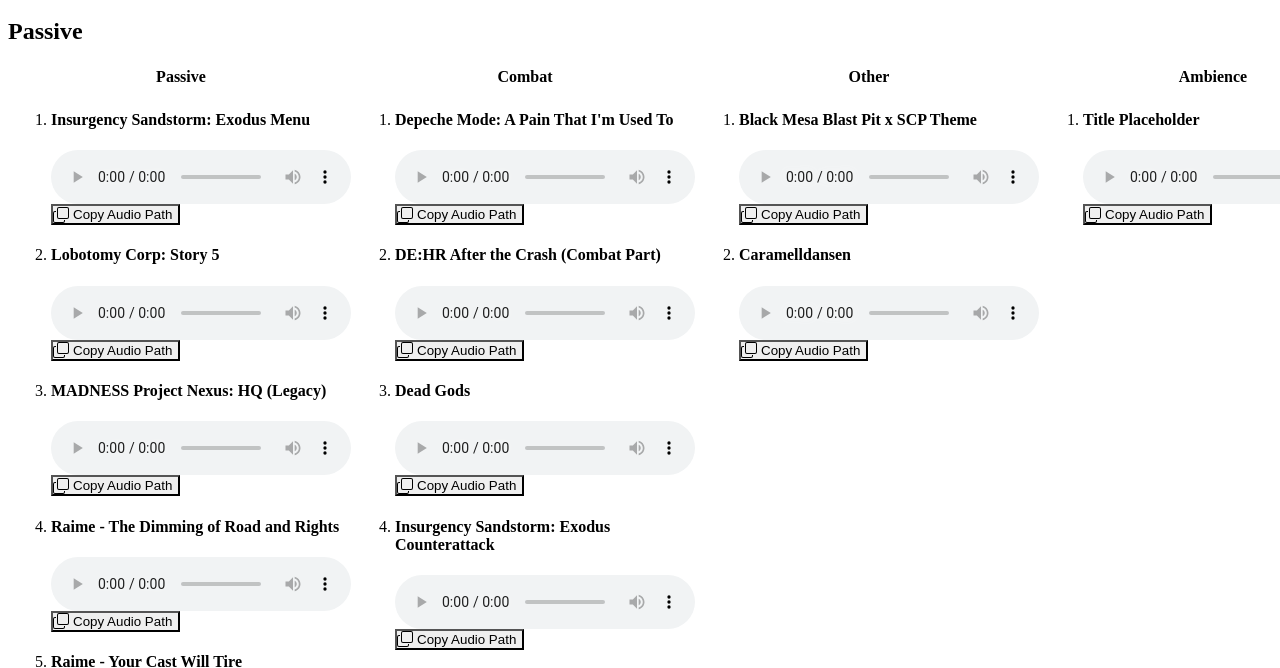
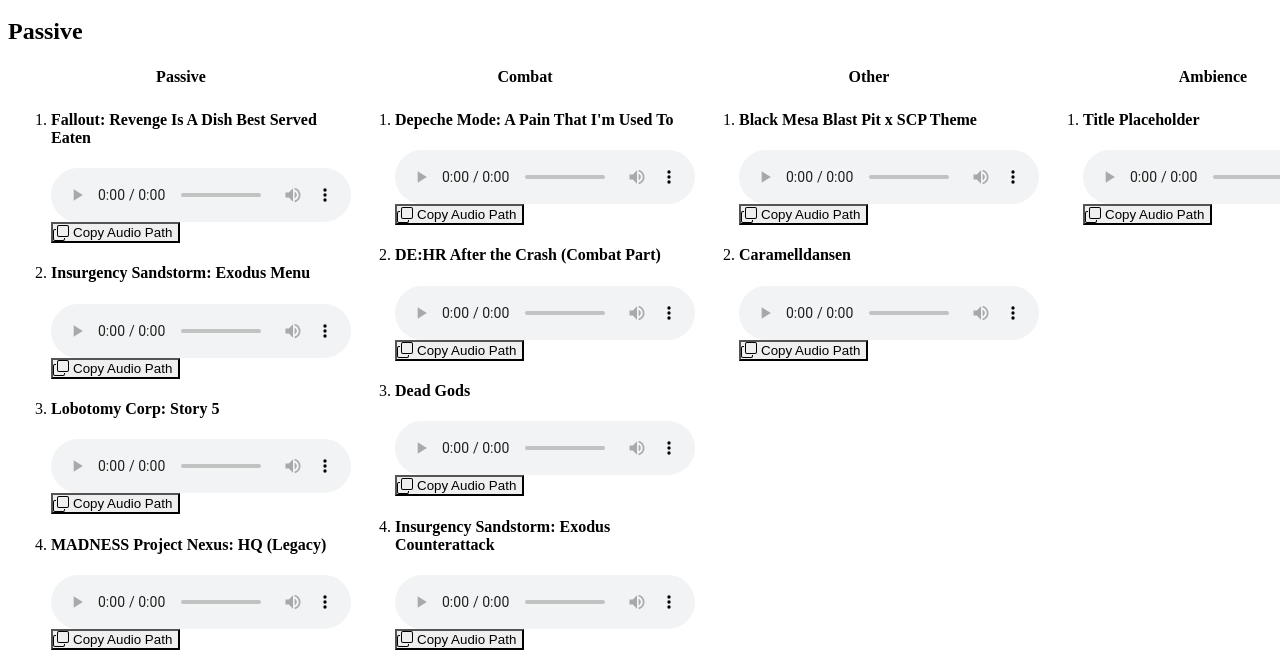
Before and after one commit to Project-Untold/Project-Untold.github.io, a plain HTML site: page audio/index.html in a window 1280 px wide. Shown: the part 100-768 px from the top of the page. Drawn offline with Linux system fonts and the light colour scheme.

Commit message:
first fallout music

```diff
--- a/audio/index.html
+++ b/audio/index.html
@@ -39,6 +39,16 @@
         <tr>
             <td>
                 <ol>
+                    <li>
+                        <h4>Fallout: Revenge Is A Dish Best Served Eaten</h4>
+                        <audio controls>
+                            <source src="passive/Revenge_Is_A_Dish_Best_Eaten.mp3" type="audio/mpeg">
+                        </audio>
+                        <br>
+                        <button class="copyButton"
+                            onclick="copyToClipboard('passive/Revenge_Is_A_Dish_Best_Eaten.mp3')">Copy Audio
+                            Path</button>
+                    </li>
                     <li>
                         <h4>Insurgency Sandstorm: Exodus Menu</h4>
                         <audio controls>
```
Also changed, not shown: 1 other file.
